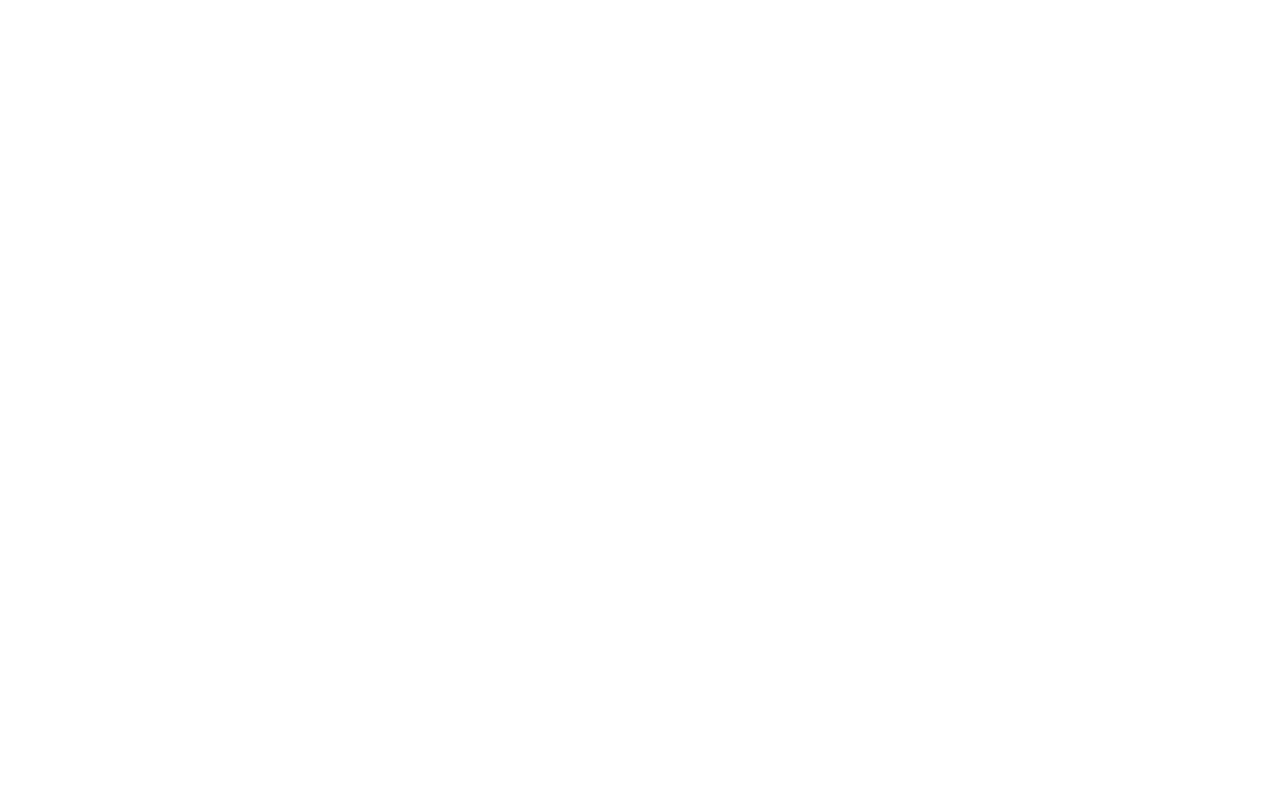
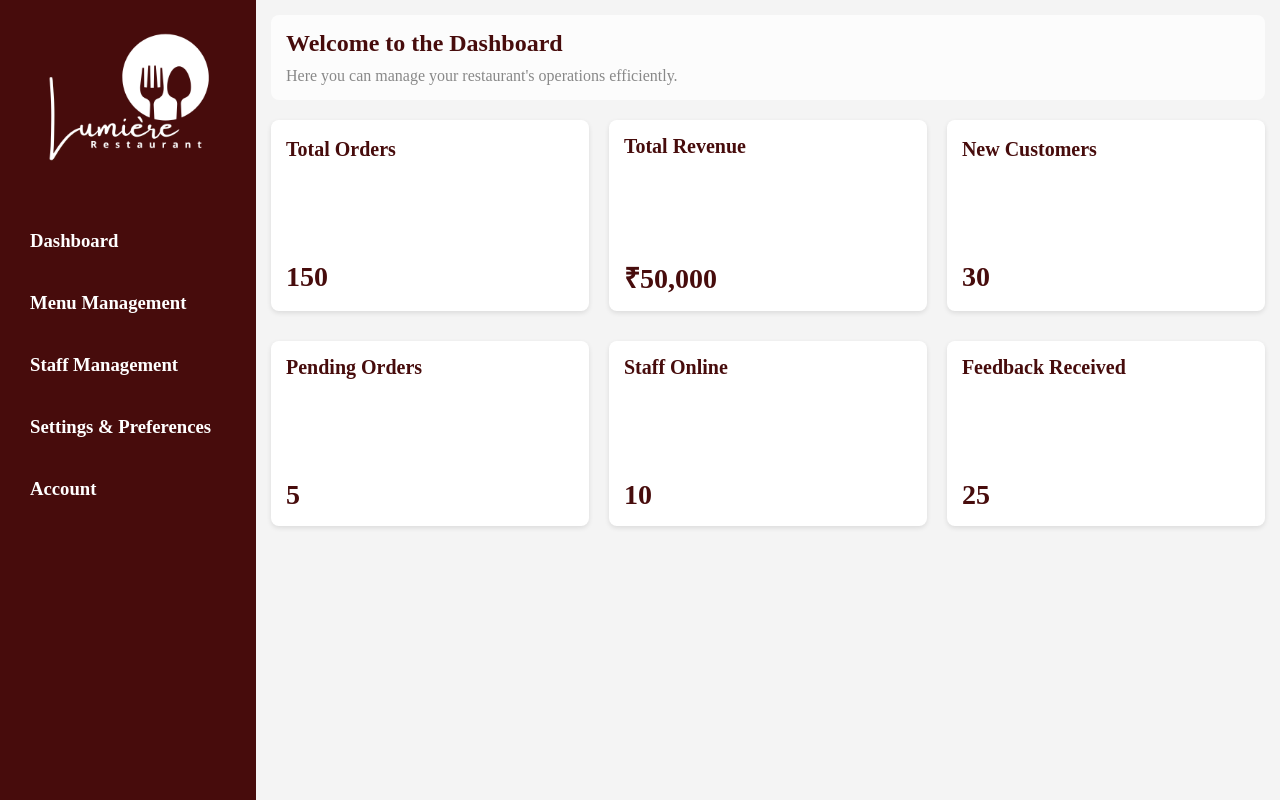
Before and after one commit to rajvi418/Restaurant-PHP, a PHP site: page /Pages/Dashboard.html in a window 1280 px wide. Before the commit the page is empty. Run offline with PHP 8.4, Linux system fonts and the light colour scheme.

Commit message:
Add dashboard layout and styles, including logo and color scheme

```diff
--- a/CSS/style.css
+++ b/CSS/style.css
@@ -6,7 +6,8 @@
 
 body {
     font-family: Arial, sans-serif;
-    background-color: #141313;
+    background-color: #cecece38;
+    font-family: poppins;
     color: #fff;
 }
 
@@ -44,3 +45,119 @@ body {
     border-radius: 5px;
     cursor: pointer;
 }
+
+
+/* DashBoard */
+.dashboard-container {
+    display: flex;
+    width: 100%;
+    height: 100%;
+}
+
+.dashboard-container .dashboard-header {
+    width: 20%;
+    height: 100%;
+    position: fixed;
+    background-color: #470c0c;
+    padding: 15px;
+}
+
+.dashboard-container .dashboard-content {
+    width: 80%;
+    height: 100%;
+    padding: 15px4;
+    position: fixed;
+    right: 0;
+}
+
+.dashboard-container .dashboard-header .logo {
+    margin: auto;
+    height: 180px;
+    width: 180px;
+}
+
+.dashboard-container .dashboard-header .logo img {
+    height: 100%;
+    width: 100%;
+}
+
+.dashboard-container .dashboard-header .slider-section {
+    display: flex;
+    flex-direction: column;
+    margin-top: 20px;
+}
+
+.dashboard-container .dashboard-header .slider-section h3 {
+    margin-bottom: 10px;
+    padding: 15px;
+}
+
+.dashboard-container .dashboard-header .slider-section h3 a {
+    color: #fff;
+    text-decoration: none;
+
+}
+
+.dashboard-container .dashboard-header .slider-section h3:hover {
+    background-color: #fff;
+    cursor: pointer;
+
+}
+
+.dashboard-container .dashboard-header .slider-section h3:hover a {
+    color: #470c0c;
+}
+
+/* Dashboard Content  */
+.dashboard-container .dashboard-content {
+    padding: 15px;
+    /* background-color: #000000; */
+    color: #470c0c;
+}
+
+.dashboard-welcome {
+    margin-bottom: 20px;
+    padding: 15px;
+    background-color: #ffffffb7;
+    border-radius: 8px;
+}
+
+.dashboard-welcome h1 {
+    font-size: 24px;
+    margin-bottom: 10px;
+}
+
+.dashboard-welcome p {
+    font-size: 16px;
+    color: #888;
+}
+
+.dashboard-cards {
+    display: flex;
+    margin-bottom: 30px;
+    justify-content: space-between;
+}
+
+.card {
+    background-color: #ffffff;
+    padding: 15px;
+    border-radius: 8px;
+    box-shadow: 0 2px 5px rgba(0, 0, 0, 0.1);
+    /* margin: 0 10px; */
+    display: flex;
+    flex-direction: column;
+    width: 32%;
+    /* align-items: center; */
+    align-content: space-between;
+    justify-content: center;
+}
+
+.card h2 {
+    font-size: 20px;
+    margin-bottom: 100px;
+}
+
+.card p {
+    font-size: 28px;
+    font-weight: bold;
+}
--- a/Pages/Dashboard.html
+++ b/Pages/Dashboard.html
@@ -0,0 +1,73 @@
+<!DOCTYPE html>
+<html lang="en">
+
+<head>
+    <meta charset="UTF-8">
+    <meta name="viewport" content="width=device-width, initial-scale=1.0">
+    <title>Document</title>
+    <link rel="stylesheet" href="../CSS/style.css">
+</head>
+
+<body>
+    <section class="dashboard-container">
+        <header class="dashboard-header">
+            <div class="logo">
+                <img src="../Logo/logo.png" alt="Logo">
+            </div>
+            <div class="slider-section">
+                <h3><a href="Dashboard.html">Dashboard</a></h3>
+                <h3><a href="">Menu Management</a></h3>
+                <h3><a href="">Staff Management</a></h3>
+                <h3><a href="">Settings & Preferences</a></h3>
+                <h3><a href="">Account</a></h3>
+                <!-- <h3><a href=""></a></h3>
+                <h3><a href=""></a></h3>
+                <h3><a href=""></a></h3>
+                <h3><a href=""></a></h3>
+                <h3><a href=""></a></h3>
+                <h3><a href=""></a></h3>
+                <h3><a href=""></a></h3>
+                <h3><a href=""></a></h3>
+                <h3><a href=""></a></h3>
+                <h3><a href=""></a></h3> -->
+            </div>
+        </header>
+        <section class="dashboard-content">
+            <div class="dashboard-welcome">
+                <h1>Welcome to the Dashboard</h1>
+                <p>Here you can manage your restaurant's operations efficiently.</p>
+            </div>
+            <div class="dashboard-cards">
+                <div class="card">
+                    <h2>Total Orders</h2>
+                    <p>150</p>
+                </div>
+                <div class="card">
+                    <h2>Total Revenue</h2>
+                    <p>₹50,000</p>
+                </div>
+                <div class="card">
+                    <h2>New Customers</h2>
+                    <p>30</p>
+                </div>
+            </div>
+            <div class="dashboard-cards">
+                <div class="card">
+                    <h2>Pending Orders</h2>
+                    <p>5</p>
+                </div>
+                <div class="card">
+                    <h2>Staff Online</h2>
+                    <p>10</p>
+                </div>
+                <div class="card">
+                    <h2>Feedback Received</h2>
+                    <p>25</p>
+                </div>
+            </div>
+            </div>
+        </section>
+    </section>
+</body>
+
+</html>
--- /dev/null
+++ b/Text File/info.txt
@@ -0,0 +1,2 @@
+Maroon Color : #470c0c;
+white Color: #ffffff;
```
Also changed, not shown: Logo/logo.png (added).
